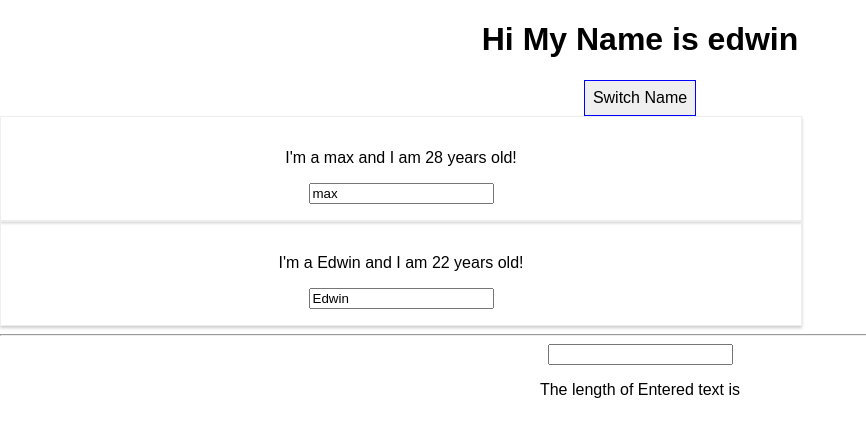
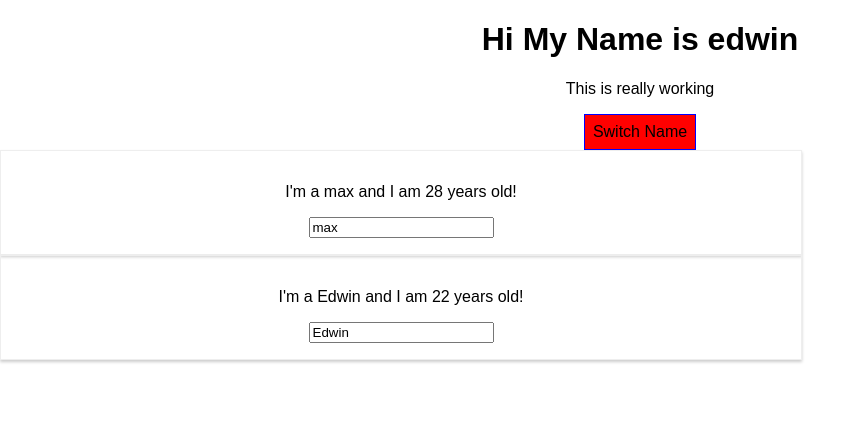
Before and after one commit to eduuh-old/React, a React (Create React App) app in the folder react_complete_guide/: page / in a window 1280 px wide. Both pictures are taken after a click on the button "Switch Name". Shown: the top 436 px of the page, without its empty margins (0-866 px from the left). Built offline with nearby package versions, Linux system fonts and the light colour scheme.

Commit message:
Finished using radium from the application

```diff
--- a/react_complete_guide/package.json
+++ b/react_complete_guide/package.json
@@ -3,6 +3,7 @@
   "version": "0.1.0",
   "private": true,
   "dependencies": {
+    "radium": "^0.26.0",
     "react": "^16.10.0",
     "react-dom": "^16.10.0",
     "react-scripts": "1.1.5"
--- a/react_complete_guide/src/App.js
+++ b/react_complete_guide/src/App.js
@@ -1,5 +1,6 @@
 import React, { Component } from "react";
 import "./App.css";
+import Radium , {StyleRoot} from 'radium';
 import Person from "./Person/Person";
 
 class App extends Component {
@@ -71,11 +72,15 @@
 
   render() {
     const style = {
-      backgroudColor: "white",
+      backgroundColor: "green",
       font: "inherit",
       border: "1px solid blue",
       padding: "8px",
-      cursor: "poiter"
+      cursor: "poiter",
+      ':hover':{
+        backgroundColor: 'lightgreen',
+        color:'black'
+      }
     };
 
     let person = null;
@@ -94,22 +99,37 @@
         }
         </div>
       );
+
+      style.backgroundColor = "red";
+      style[':hover'] = {
+        backgroundColor : 'salmon',
+        color: 'black '
+      }
     }
+
+    let classes = [];
+    if(this.state.person.length <= 2){
+      classes.push('red');
+
+    }
+    if(this.state.person.length <= 1){
+      classes.push('bold');
+    }
+
     return (
+      <StyleRoot>
       <div className="App">
         <h1>Hi My Name is edwin</h1>
-        <button style={style} onClick={()=>this.togglePersonHandler()}>
+        <p className={classes.join(' ')}>This is really working</p>
+
+        <button style={style} onClick={this.togglePersonHandler}>
           Switch Name
         </button>
+
         {person}
-
-        <hr/>
-
-        <input changed={(event)=> this.printlengthofEnteredtext(event, id)}></input>
-
-        <p>The length of Entered text is </p>
       </div>
-    );
+      </StyleRoot>
+    )
   }
 }
-export default App;
+export default Radium(App);
--- a/react_complete_guide/src/Person/Person.js
+++ b/react_complete_guide/src/Person/Person.js
@@ -1,13 +1,21 @@
 import React from 'react';
 import  './Person.css';
+import Radium  from 'radium';
 
 const person = (props)=> {
+    const style = {
+        '@media(min-width: 500px':{
+            width: '450px'
+        }
+    };
     return (
-    <div className="Person">
+
+    <div className="Person" style={style}>
     <p onClick={props.click}>I'm a {props.name} and I am {props.age} years old!</p>
     <p> {props.children}</p>
     <input type='text' onChange={props.changed} value={props.name}/>
     </div>
+
     )}
 
-export default person;
+export default Radium(person);
```
Also changed, not shown: react_complete_guide/src/App.css (line endings or trailing spaces), 1 other file (tests, documents, lock files or other folders).
